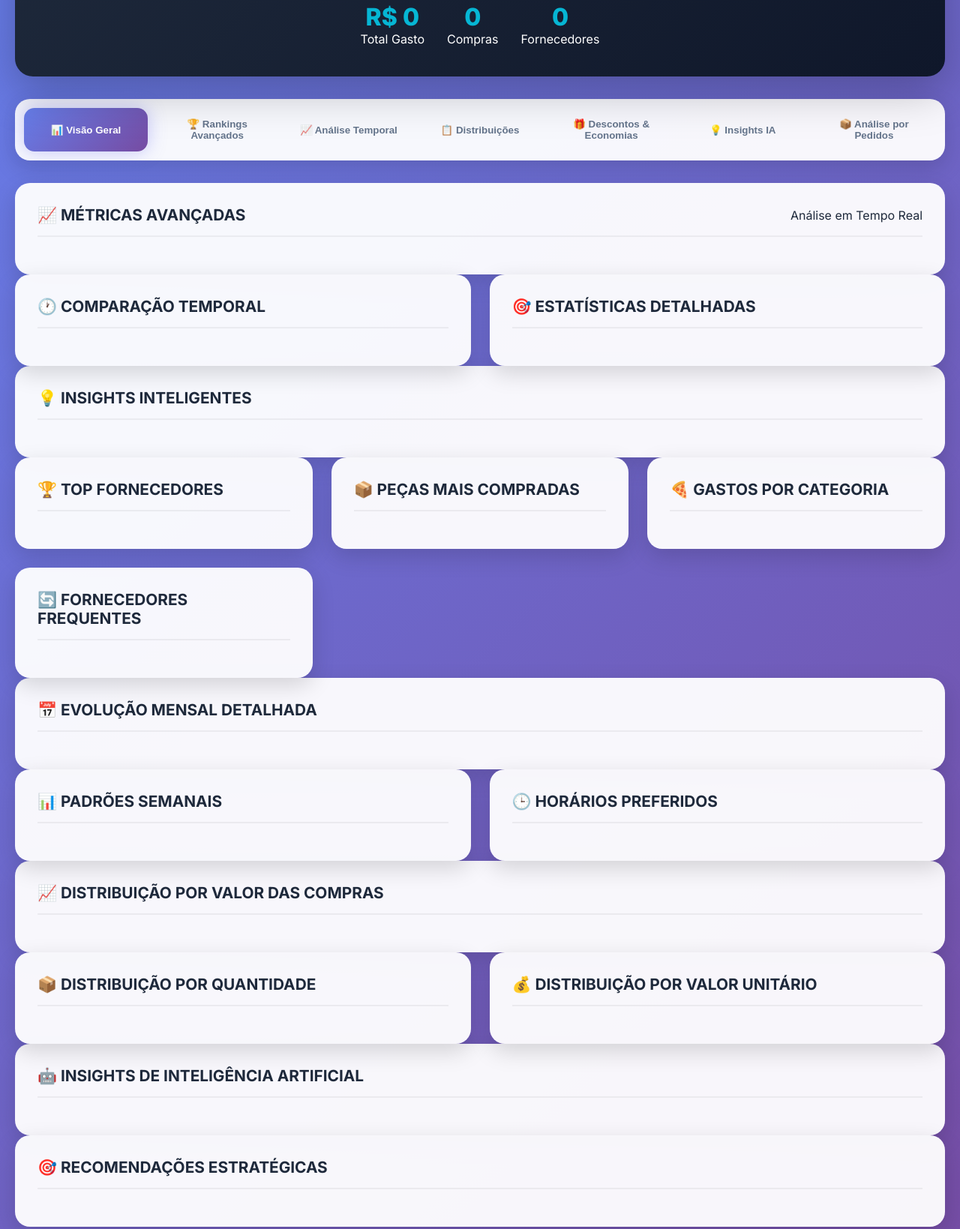
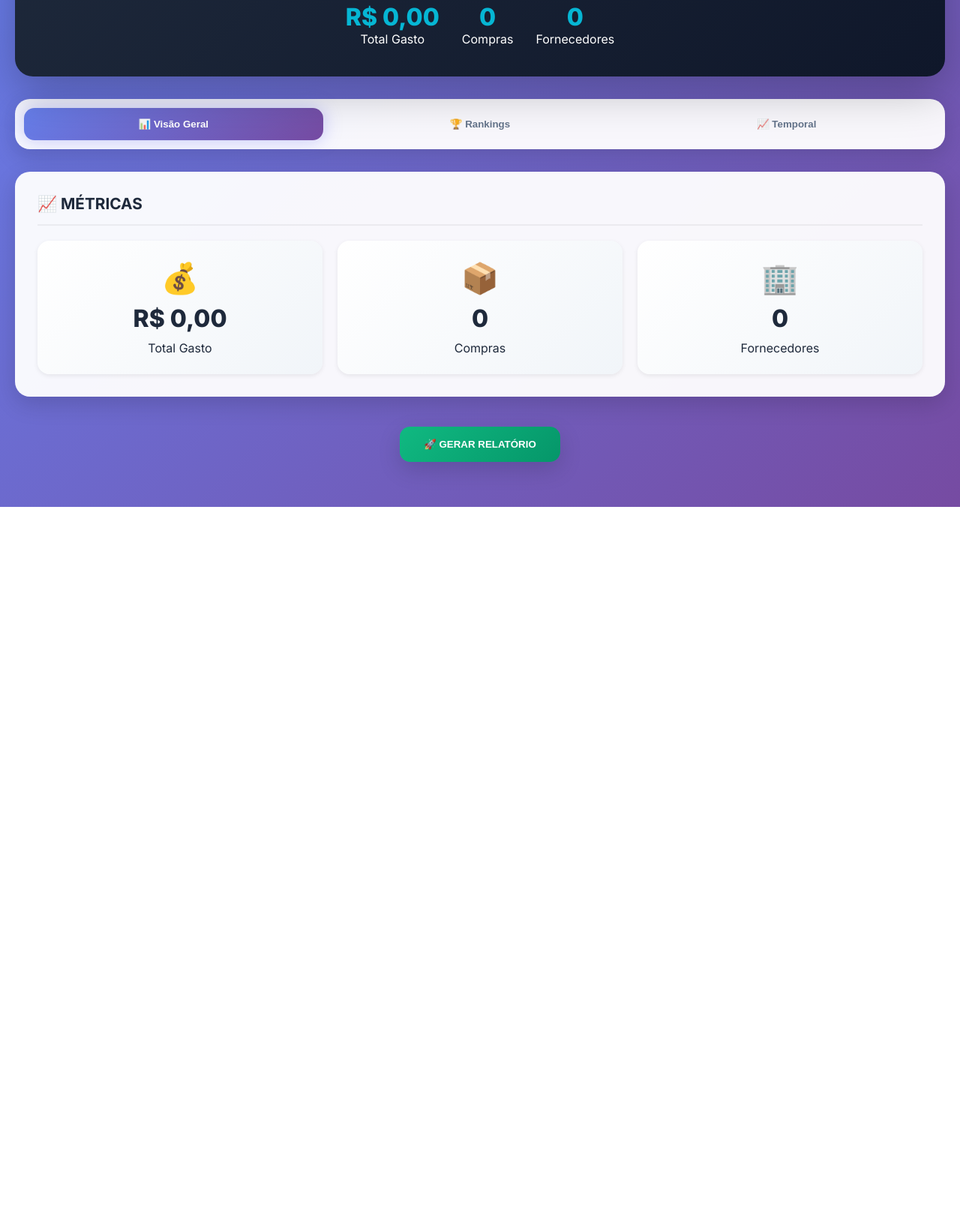
Before and after one commit to abraa9063-beep/cashflow-dashboard, a plain HTML site: page index.html in a window 1280 px wide. Shown: the part 171-1810 px from the top of the page at 75% size. After the commit the page ends 847 px from the top, so only its background shows below. Drawn offline with Linux system fonts and the light colour scheme.

Commit message:
Update index.html

```diff
--- a/index.html
+++ b/index.html
@@ -1,200 +1,71 @@
-<!DOCTYPE html>
-<html lang="pt-BR">
+<!doctype html>
+<html lang="pt-br">
 <head>
-  <meta charset="UTF-8" />
-  <meta name="viewport" content="width=device-width, initial-scale=1.0" />
+  <meta charset="utf-8" />
+  <meta name="viewport" content="width=device-width, initial-scale=1" />
   <title>Dashboard Mega Ultra</title>
 
-  <link href="https://fonts.googleapis.com/css2?family=Inter:wght@300;400;500;600;700;800&display=swap" rel="stylesheet">
-  <link rel="stylesheet" href="css/styles.css">
+  <link rel="stylesheet" href="css/styles.css" />
 </head>
-
 <body>
   <div class="dashboard-mega">
-    <!-- Header Mega -->
+
     <div class="header">
       <div class="header-content">
-        <h1 id="titulo-dashboard">🚀 DASHBOARD MEGA ULTRA</h1>
-        <p id="subtitulo-dashboard">Análise avançada com inteligência artificial e insights preditivos</p>
+        <h1>🚀 DASHBOARD MEGA ULTRA</h1>
+        <p>Análise avançada com inteligência artificial e insights preditivos</p>
+
         <div class="header-stats">
           <div class="header-stat">
-            <div class="header-stat-value" id="header-total">R$ 0</div>
+            <div class="header-stat-value">R$ 0,00</div>
             <div class="header-stat-label">Total Gasto</div>
           </div>
           <div class="header-stat">
-            <div class="header-stat-value" id="header-compras">0</div>
+            <div class="header-stat-value">0</div>
             <div class="header-stat-label">Compras</div>
           </div>
           <div class="header-stat">
-            <div class="header-stat-value" id="header-fornecedores">0</div>
+            <div class="header-stat-value">0</div>
             <div class="header-stat-label">Fornecedores</div>
           </div>
         </div>
       </div>
     </div>
 
-    <!-- Tabs Premium -->
     <div class="tabs-container">
       <div class="tabs">
-        <!-- IMPORTANTE: passe o event -->
-        <button class="tab active" onclick="showTab('visao-geral', event)">📊 Visão Geral</button>
-        <button class="tab" onclick="showTab('rankings', event)">🏆 Rankings Avançados</button>
-        <button class="tab" onclick="showTab('temporal', event)">📈 Análise Temporal</button>
-        <button class="tab" onclick="showTab('distribuicoes', event)">📋 Distribuições</button>
-        <button class="tab" onclick="showTab('descontos', event)">🎁 Descontos & Economias</button>
-        <button class="tab" onclick="showTab('insights', event)">💡 Insights IA</button>
-        <button class="tab" onclick="showTab('pedidos', event)">📦 Análise por Pedidos</button>
-      </div>
-    </div>
-
-    <!-- Loading -->
-    <div id="loading" class="loading">
-      <div class="loading-spinner"></div>
-      <p id="loading-text">🚀 Inicializando análise completa...</p>
-      <p style="font-size: 0.9em; opacity: 0.7; margin-top: 10px;">Processando dados avançados e gerando insights inteligentes</p>
-    </div>
-
-    <!-- Conteúdo -->
-    <div id="content" style="display: none;">
-
-      <!-- VISÃO GERAL -->
-      <div id="visao-geral" class="tab-content active fade-in">
-        <div class="card full-width">
-          <div class="card-header">
-            <div class="card-title">📈 MÉTRICAS AVANÇADAS</div>
-            <div class="badge" id="total-periodo">Análise em Tempo Real</div>
-          </div>
-          <div class="metrics-grid" id="metrics-grid"></div>
-        </div>
-
-        <div class="grid-container">
-          <div class="card">
-            <div class="card-header">
-              <div class="card-title">🕐 COMPARAÇÃO TEMPORAL</div>
-            </div>
-            <div class="comparison" id="comparison-temporal"></div>
-          </div>
-
-          <div class="card">
-            <div class="card-header">
-              <div class="card-title">🎯 ESTATÍSTICAS DETALHADAS</div>
-            </div>
-            <div class="stats-grid" id="estatisticas-avancadas"></div>
+        <button class="tab active">📊 Visão Geral</button>
+        <button class="tab">🏆 Rankings</button>
+        <button class="tab">📈 Temporal</button>
       </div>
     </div>
 
     <div class="card full-width">
       <div class="card-header">
-            <div class="card-title">💡 INSIGHTS INTELIGENTES</div>
-          </div>
-          <div class="insights-grid" id="insights-automaticos"></div>
-        </div>
+        <div class="card-title">📈 MÉTRICAS</div>
       </div>
 
-      <!-- RANKINGS AVANÇADOS -->
-      <div id="rankings" class="tab-content">
-        <div class="grid-container">
-          <div class="card">
-            <div class="card-header"><div class="card-title">🏆 TOP FORNECEDORES</div></div>
-            <div class="ranking-container" id="ranking-fornecedores"></div>
+      <div class="metrics-grid">
+        <div class="metric-card">
+          <div class="metric-icon">💰</div>
+          <div class="metric-value">R$ 0,00</div>
+          <div class="metric-label">Total Gasto</div>
         </div>
-
-          <div class="card">
-            <div class="card-header"><div class="card-title">📦 PEÇAS MAIS COMPRADAS</div></div>
-            <div class="ranking-container" id="ranking-pecas"></div>
+        <div class="metric-card">
+          <div class="metric-icon">📦</div>
+          <div class="metric-value">0</div>
+          <div class="metric-label">Compras</div>
         </div>
-
-          <div class="card">
-            <div class="card-header"><div class="card-title">🍕 GASTOS POR CATEGORIA</div></div>
-            <div class="ranking-container" id="ranking-categorias"></div>
-          </div>
-
-          <div class="card">
-            <div class="card-header"><div class="card-title">🔄 FORNECEDORES FREQUENTES</div></div>
-            <div class="ranking-container" id="ranking-frequencia"></div>
+        <div class="metric-card">
+          <div class="metric-icon">🏢</div>
+          <div class="metric-value">0</div>
+          <div class="metric-label">Fornecedores</div>
         </div>
       </div>
     </div>
 
-      <!-- ANÁLISE TEMPORAL -->
-      <div id="temporal" class="tab-content">
-        <div class="card full-width">
-          <div class="card-header"><div class="card-title">📅 EVOLUÇÃO MENSAL DETALHADA</div></div>
-          <div class="ranking-container" id="evolucao-mensal"></div>
-        </div>
-
-        <div class="grid-container">
-          <div class="card">
-            <div class="card-header"><div class="card-title">📊 PADRÕES SEMANAIS</div></div>
-            <div id="sazonalidade-semanal"></div>
-          </div>
-
-          <div class="card">
-            <div class="card-header"><div class="card-title">🕒 HORÁRIOS PREFERIDOS</div></div>
-            <div id="horarios-compras"></div>
-          </div>
-        </div>
-      </div>
-
-      <!-- DISTRIBUIÇÕES -->
-      <div id="distribuicoes" class="tab-content">
-        <div class="card full-width">
-          <div class="card-header"><div class="card-title">📈 DISTRIBUIÇÃO POR VALOR DAS COMPRAS</div></div>
-          <div class="distribution-chart" id="distribuicao-valor"></div>
-        </div>
-
-        <div class="grid-container">
-          <div class="card">
-            <div class="card-header"><div class="card-title">📦 DISTRIBUIÇÃO POR QUANTIDADE</div></div>
-            <div class="distribution-chart" id="distribuicao-quantidade"></div>
-          </div>
-
-          <div class="card">
-            <div class="card-header"><div class="card-title">💰 DISTRIBUIÇÃO POR VALOR UNITÁRIO</div></div>
-            <div class="distribution-chart" id="distribuicao-valor-unitario"></div>
-          </div>
-        </div>
-      </div>
-
-      <!-- ABA DESCONTOS -->
-      <div id="descontos" class="tab-content">
-        <!-- (mantém igual ao teu HTML) -->
-        <!-- aqui você cola o bloco descontos inteiro que você já tem -->
-        <!-- para não estourar a mensagem, mantive a estrutura. Pode colar seu bloco exatamente aqui. -->
-      </div>
-
-      <!-- INSIGHTS IA -->
-      <div id="insights" class="tab-content">
-        <div class="card full-width">
-          <div class="card-header"><div class="card-title">🤖 INSIGHTS DE INTELIGÊNCIA ARTIFICIAL</div></div>
-          <div class="insights-grid" id="insights-ia"></div>
-        </div>
-
-        <div class="card full-width">
-          <div class="card-header"><div class="card-title">🎯 RECOMENDAÇÕES ESTRATÉGICAS</div></div>
-          <div id="recomendacoes-estrategicas"></div>
-        </div>
-      </div>
-
-      <!-- PEDIDOS -->
-      <div id="pedidos" class="tab-content">
-        <!-- (mantém igual ao teu HTML) -->
-        <!-- cola o bloco pedidos inteiro aqui -->
-      </div>
+    <button class="btn-print">🚀 GERAR RELATÓRIO</button>
 
   </div>
-
-    <!-- Botão Imprimir -->
-    <button class="btn-print" onclick="gerarRelatorioPremium()">
-      🚀 GERAR RELATÓRIO PREMIUM
-    </button>
-
-    <!-- Mensagens -->
-    <div id="error" class="error" style="display: none;"></div>
-    <div id="success" class="success" style="display: none;"></div>
-  </div>
-
-  <!-- SCRIPTS -->
-  <script src="js/dashboard.js"></script>
 </body>
 </html>
```
Lines whose indentation alone changed are shown as unchanged.
